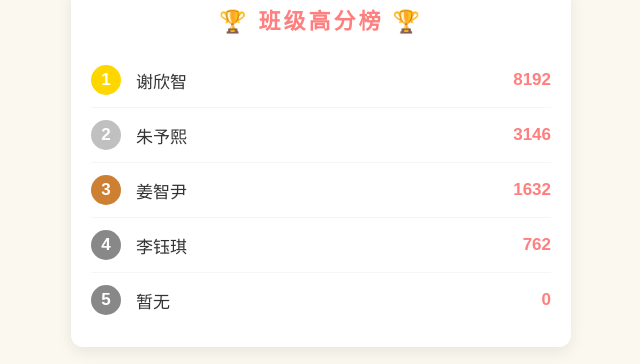
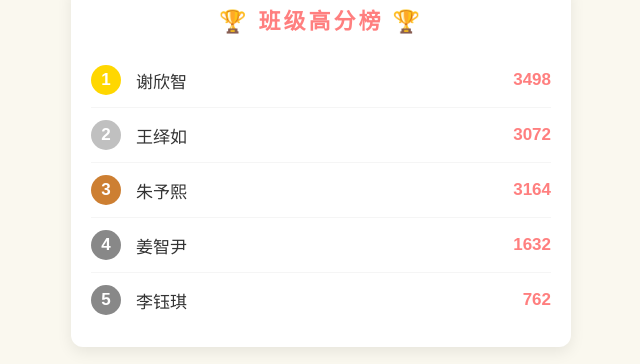
Before and after one commit to Xie-xin-zhi/17c2048, a plain HTML site: page index.html in a window 1280 px wide. Shown: the part 998-1362 px from the top of the page, 319-959 px from the left. Drawn offline with Linux system fonts and the light colour scheme.

Commit message:
Update index.html

```diff
--- a/index.html
+++ b/index.html
@@ -281,27 +281,27 @@
             <li class="rank-item">
                 <span class="rank-num first">1</span>
                 <span class="rank-name">谢欣智</span>
-                <span class="rank-score">8192</span>
+                <span class="rank-score">3498</span>
             </li>
             <li class="rank-item">
                 <span class="rank-num second">2</span>
-                <span class="rank-name">朱予熙</span>
-                <span class="rank-score">3146</span>
+                <span class="rank-name">王绎如</span>
+                <span class="rank-score">3072</span>
             </li>
             <li class="rank-item">
                 <span class="rank-num third">3</span>
+                <span class="rank-name">朱予熙</span>
+                <span class="rank-score">3164</span>
+            </li>
+            <li class="rank-item">
+                <span class="rank-num other">4</span>
                 <span class="rank-name">姜智尹</span>
                 <span class="rank-score">1632</span>
             </li>
             <li class="rank-item">
-                <span class="rank-num other">4</span>
+                <span class="rank-num other">5</span>
                 <span class="rank-name">李钰琪</span>
                 <span class="rank-score">762</span>
-            </li>
-            <li class="rank-item">
-                <span class="rank-num other">5</span>
-                <span class="rank-name">暂无</span>
-                <span class="rank-score">0</span>
             </li>
         </ul>
     </div>
@@ -309,7 +309,6 @@
     <!-- 遮罩层 -->
     <div class="mask" id="mask"></div>
 
-    <!-- ✅ 新增：管理员验证弹窗（带输入框） -->
     <div class="admin-modal" id="admin-modal">
         <h2 class="modal-h2">🔧 管理员验证</h2>
         <input type="text" class="modal-input" id="admin-input" placeholder="请输入管理员密钥" autocomplete="off">
```
